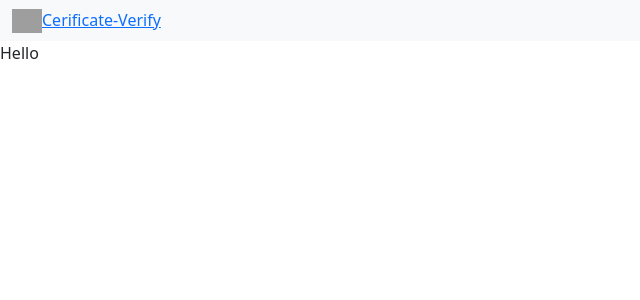
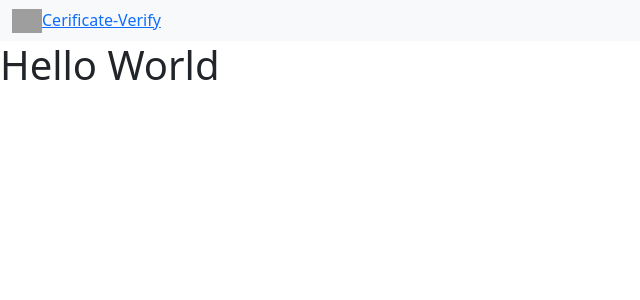
Before and after one commit to prashantp2524/Certificate-Verification, a React (Create React App) app in the folder client/: page /hello in a window 1280 px wide. Shown: the top 300 px of the page, without its empty margins (0-640 px from the left). Built offline with nearby package versions, Linux system fonts and the light colour scheme; grey boxes are pictures that could not be loaded.

Commit message:
vercel update

```diff
--- a/client/src/components/CertificateVerification.jsx
+++ b/client/src/components/CertificateVerification.jsx
@@ -48,7 +48,7 @@ const CertificateVerification = () =>
                 <QrReader
                     scanDelay={300}
                     onError={handleError}
-                    onScan={handleScan}
+                    onResult={handleScan}
                     style={{ width: '100%' }}
                 />
 
--- a/client/src/components/Hello.jsx
+++ b/client/src/components/Hello.jsx
@@ -3,7 +3,7 @@ import React from 'react'
 const Hello = () =>
 {
     return (
-        <div>Hello</div>
+        <div><h1>Hello World</h1></div>
     )
 }
 
```
